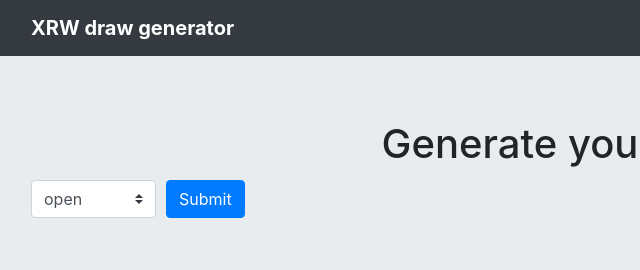
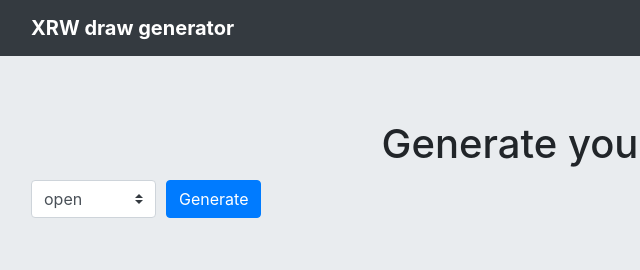
Before and after one commit to richo/xrw-draw-generator, a plain HTML site: page index.html in a window 1280 px wide. Shown: the top 270 px of the page, 54-694 px from the left. Drawn offline with nearby package versions, Linux system fonts and the light colour scheme.

Commit message:
Rename the buttan

```diff
--- a/index.html
+++ b/index.html
@@ -56,7 +56,7 @@
               </select>
             </div>
             <div class="col-auto my-1">
-              <button id="generate-button" class="btn btn-primary">Submit</button>
+              <button id="generate-button" class="btn btn-primary">Generate</button>
             </div>
           </div>
       </div>
```
